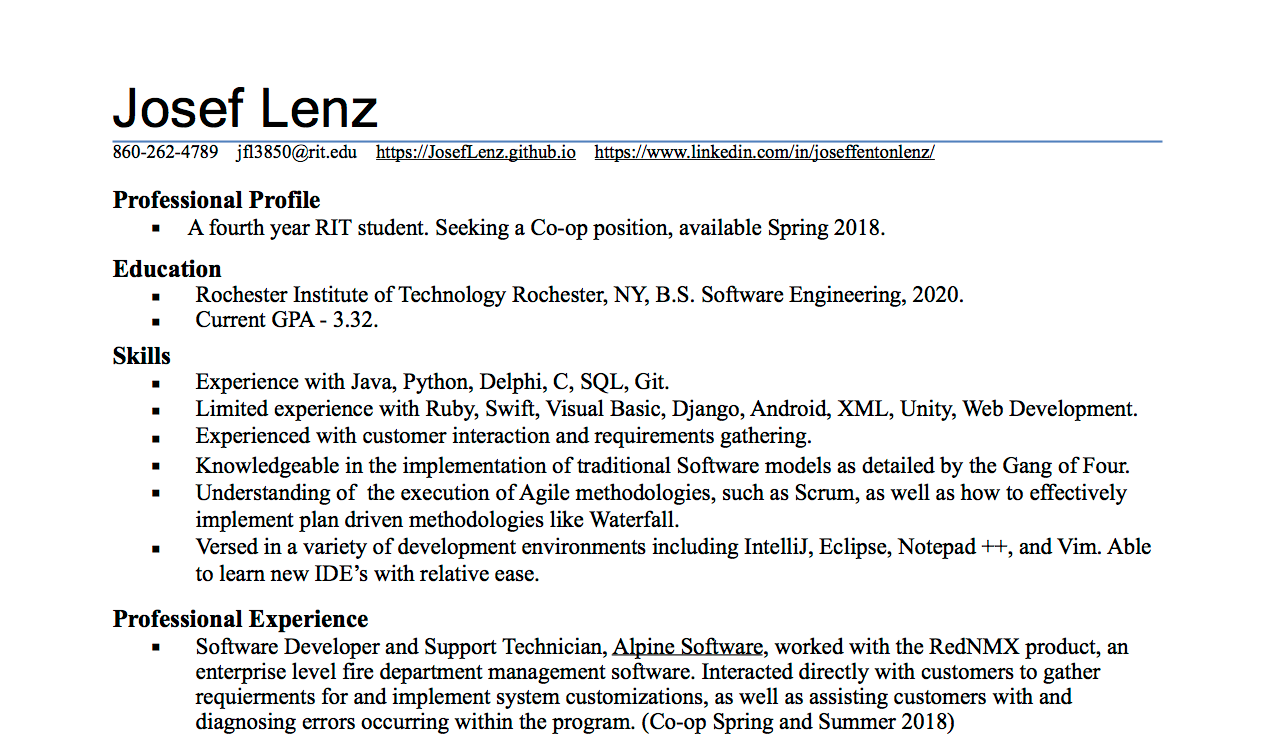
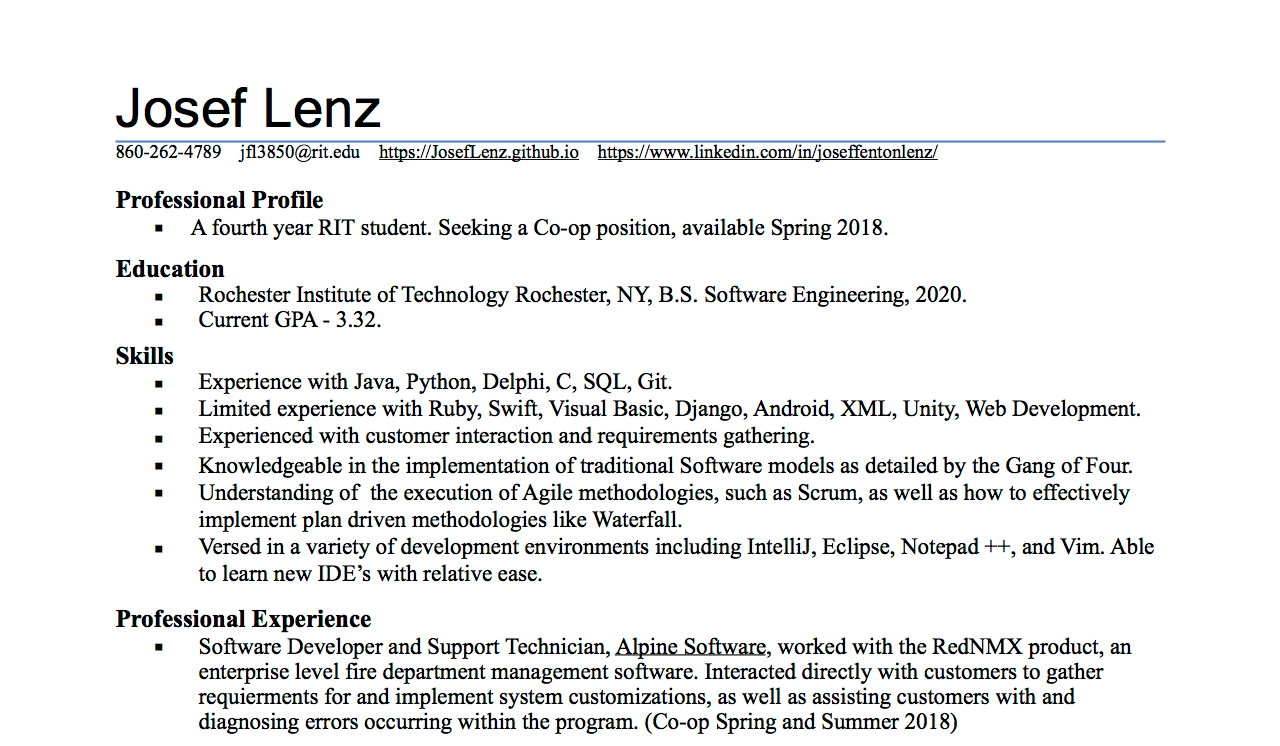
Before and after one commit to JosefLenz/JosefLenz.github.io, a plain HTML site: page resume.html in a window 1280 px wide. Shown: the part 54-800 px from the top of the page. Drawn offline with nearby package versions, Linux system fonts and the light colour scheme.

Commit message:
centered resume image

```diff
--- a/resume.html
+++ b/resume.html
@@ -22,7 +22,9 @@
   </head>
 
   </body>
-    <img src="img/Resume.png">
+    <div>
+      <img src="img/Resume.png" style=" display: block; margin-left: auto; margin-right: auto;">
+    </div>
   </body>
 
 </html>
```
Also changed, not shown: index.html (+2 -2 lines).
